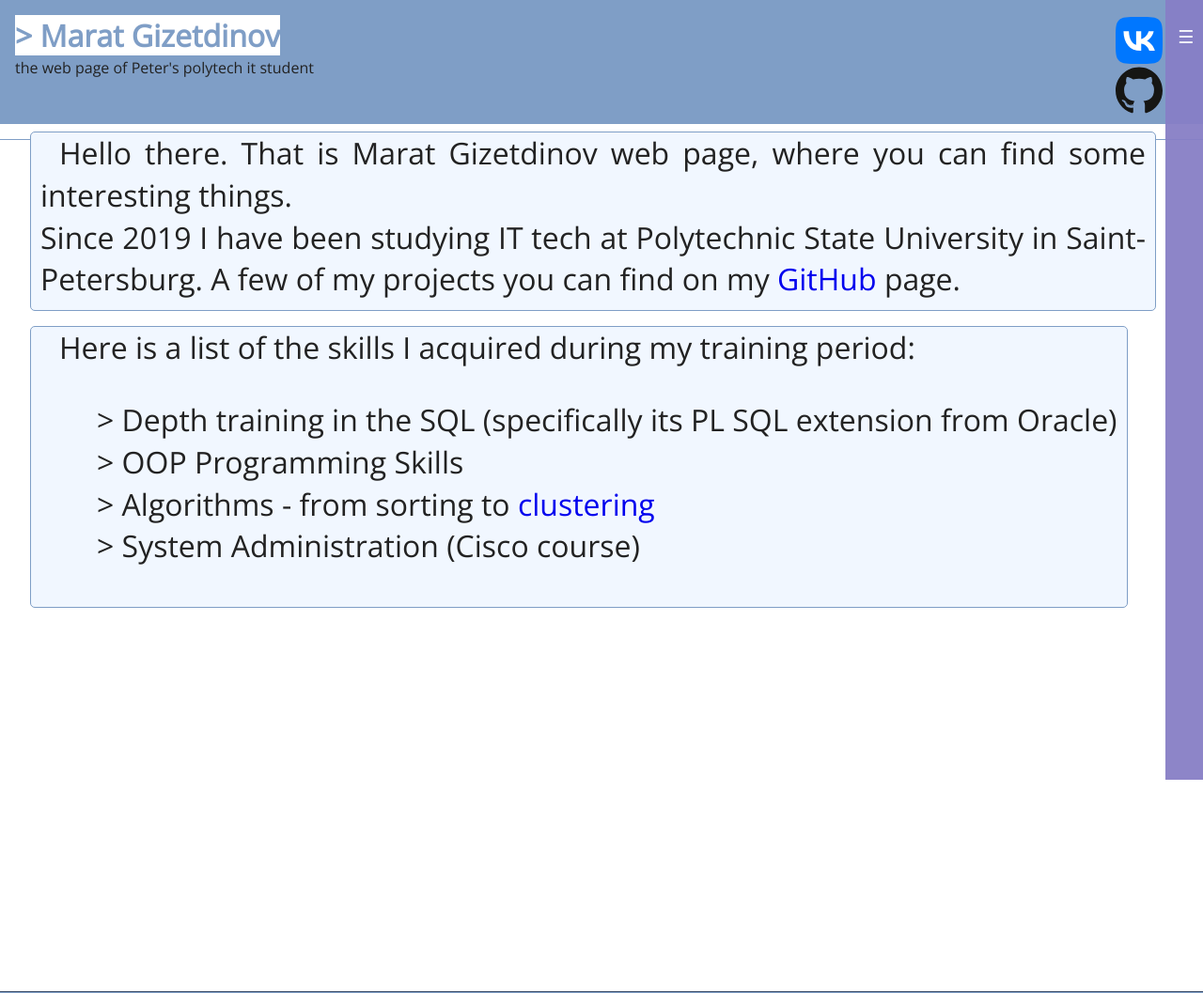
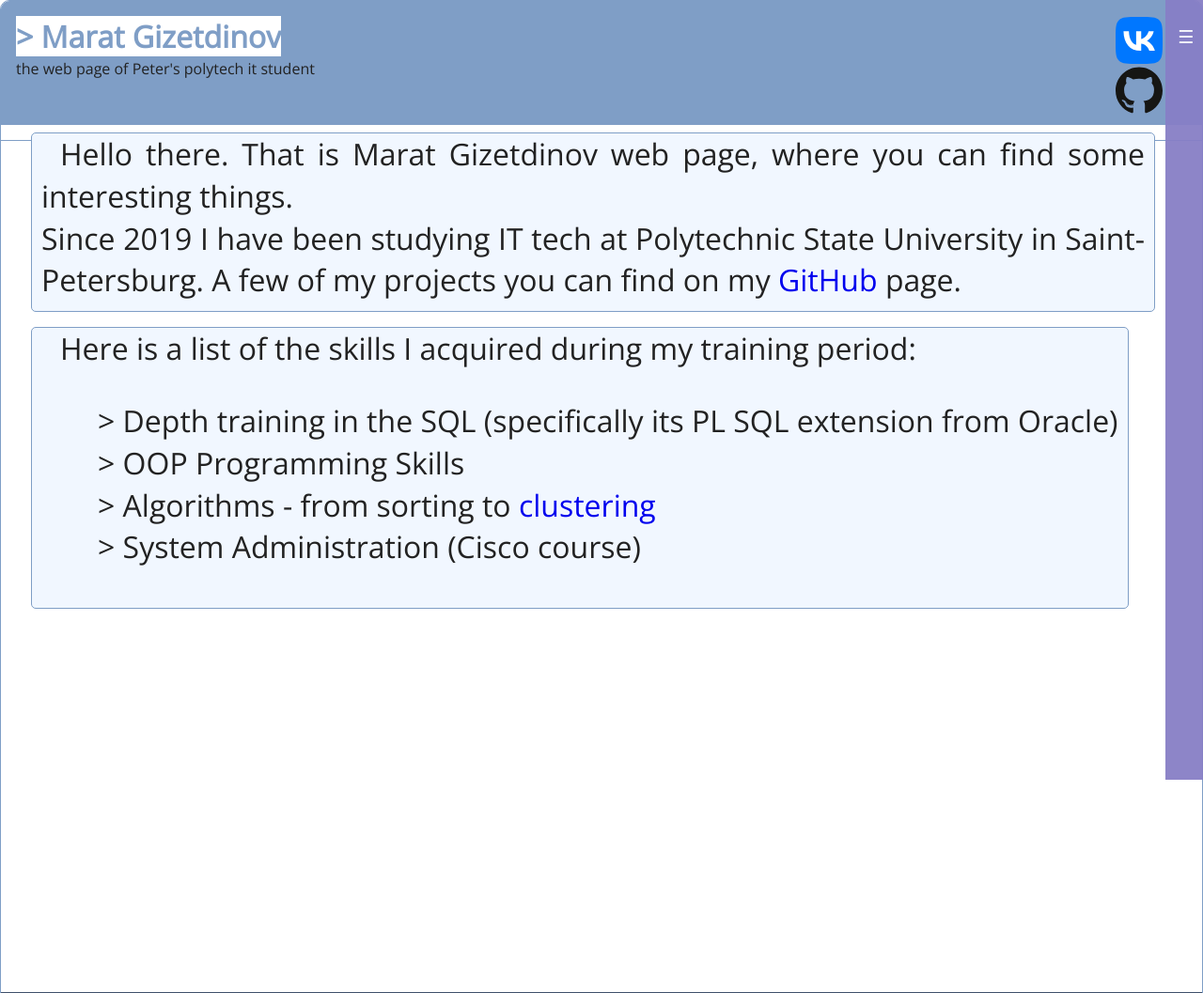
Before and after one commit to TigDang/MARGIZ, a website: page index.html in a window 1280 px wide. Shown: the top 1057 px of the page at 94% size. Drawn offline with nearby package versions, Linux system fonts and the light colour scheme.

Commit message:
beta ver 2.5

```diff
--- a/css/main.css
+++ b/css/main.css
@@ -96,6 +96,11 @@ https://colorscheme.ru/#3j51H00--nMTS
 https://colorscheme.ru/#3J61Zag--k.G9
 https://colorscheme.ru/#3D51S1T--k.G9
 */
+body {
+  border: #7F9EC6 1px solid;
+  border-radius: 10px;
+  transition: 0.3s ease-in-out;
+}
 @media (min-width: 768px)  {
   *{
     font-family: "Open Sans";
--- a/index.html
+++ b/index.html
@@ -89,7 +89,7 @@
 </div>
 <footer>
   <div class="footerText">
-    Gizetdinov Marat, 2021 || ver 2.4 <span id="mobLabel">mobile</span>
+    Gizetdinov Marat, 2021 || ver 2.5 <span id="mobLabel">mobile</span>
     <br/>
     Polytech university
   </div>
```
Also changed, not shown: cases/DBSCAN.html (+1 -1 lines), tasksForUni/menu.html (+1 -1 lines).
